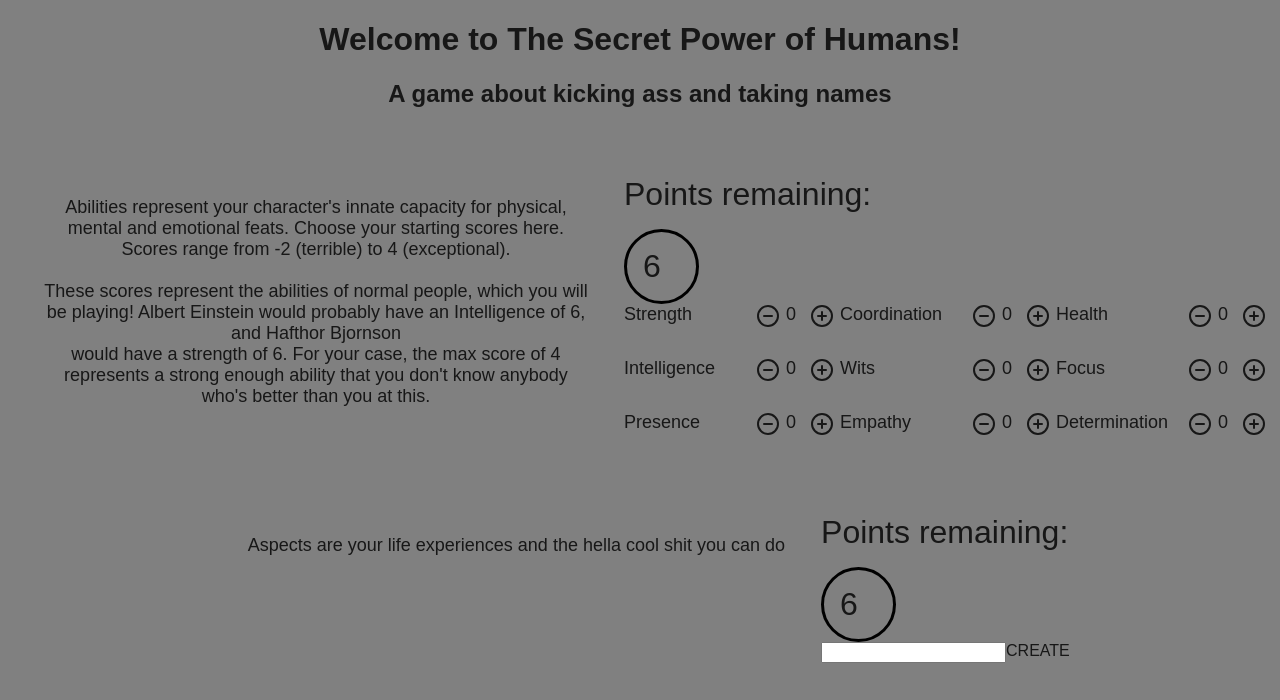
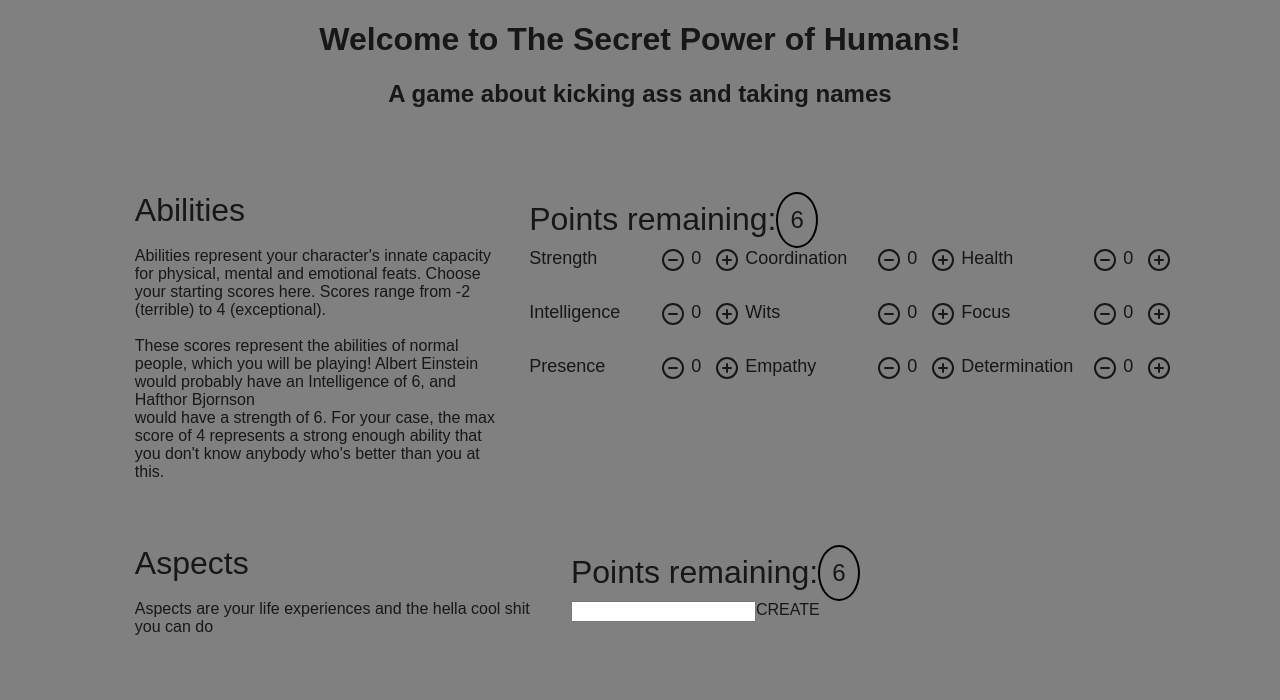
Before and after one commit to jamcentire/the-secret-power-of-humans, a Next.js app: page / in a window 1280 px wide. Shown: the top 700 px of the page. Built offline with nearby package versions, Linux system fonts and the light colour scheme.

Commit message:
Added CharCreator, CharCreatorSection components
to ensure styling consistency between blocks for ability creation,
aspect creation, etc. Also cleaned up a lot of styling

Next up: clean styling further for available points component relative
to creator itself

```diff
--- a/app/AbilitiesCreator.css
+++ b/app/AbilitiesCreator.css
@@ -1,12 +1,3 @@
 .abilities-creator {
-    justify-content: center;
     display: flex;
-    padding-top: 3em
 }
-
-.standard-text {
-    font-size: large;
-    text-align: center;
-    padding: 0 2em;
-    white-space: pre-wrap;
-}
--- a/app/AbilitiesCreator.tsx
+++ b/app/AbilitiesCreator.tsx
@@ -13,12 +13,6 @@ import { useCharacterCreatorContext, useCharacterCreatorDispatch } from './Chara
 import { AbilitiesTable } from './AbilitiesTable';
 import { AvailablePoints } from './AvailablePoints';
 
-const ABILITIES_TEXT = `
-Abilities represent your character's innate capacity for physical, mental and emotional feats. Choose your starting scores here. Scores range from -2 (terrible) to 4 (exceptional).
-
-These scores represent the abilities of normal people, which you will be playing! Albert Einstein would probably have an Intelligence of 6, and Hafthor Bjornson
-would have a strength of 6. For your case, the max score of 4 represents a strong enough ability that you don't know anybody who's better than you at this.
-`
 
 export const AbilitiesCreator = () => {
   const [availablePoints, setAvailablePoints] = useState(ABILITIES_STARTING_POINTS)
@@ -51,7 +45,6 @@ export const AbilitiesCreator = () => {
   // TODO: eventually move text styling into its own doc
   return (
     <div className='abilities-creator'>
-      <div className='standard-text'>{ABILITIES_TEXT}</div>
       <div>
         <AvailablePoints
           availablePoints={availablePoints}
--- a/app/AspectsCreator.css
+++ b/app/AspectsCreator.css
@@ -1,7 +1,5 @@
 .aspects-creator {
     display: flex;
-    justify-content: center;
-    padding-top: 3em
 }
 
 .standard-text {
--- a/app/AspectsCreator.tsx
+++ b/app/AspectsCreator.tsx
@@ -14,10 +14,6 @@ import { useState } from 'react';
 import { useCharacterCreatorContext, useCharacterCreatorDispatch } from './CharacterCreatorContext';
 import { AvailablePoints } from './AvailablePoints';
 import { NumberInceDec } from './NumberIncDec';
-
-const ABILITIES_TEXT = `
-Aspects are your life experiences and the hella cool shit you can do
-`
 
 interface AspectRowProps {
   name: string
@@ -95,7 +91,6 @@ export const AspectsCreator = () => {
   // TODO: eventually move text styling into its own doc to avoid duplication
   return (
     <div className='aspects-creator'>
-      <div className='standard-text'>{ABILITIES_TEXT}</div>
       <div className='aspects-table'>
         <AvailablePoints
           availablePoints={availablePoints}
--- a/app/AvailablePoints.css
+++ b/app/AvailablePoints.css
@@ -1,12 +1,10 @@
 .available-points-container {
     display: flex;
-    flex-direction: column;
-    justify-items: center;
+    align-items: center;
 }
 
 .available-points-text {
     font-size: xx-large;
-    padding-bottom: 0.5em;
 }
 
 .available-points-value {
@@ -16,7 +14,7 @@
     aspect-ratio: 1 / 1;
 
     border: 0.1em solid black;
-    font-size: xx-large;
+    font-size: x-large;
     border-radius: 50%;
     padding: 0.5em;
 }
--- /dev/null
+++ b/app/CharacterCreator.css
@@ -0,0 +1,8 @@
+.character-creator {
+    display: flex;
+    flex-direction: column;
+    margin: auto;
+    width: 85%;
+    padding-top: 4em;
+    gap: 4em;
+}
--- /dev/null
+++ b/app/CharacterCreator.tsx
@@ -0,0 +1,43 @@
+import './globals.css';
+import './CharacterCreator.css';
+
+import { ASPECTS_TEXT, ABILITIES_TEXT } from './Text';
+
+import { AbilitiesCreator } from './AbilitiesCreator'
+import { AspectsCreator } from './AspectsCreator'
+import { CharacterCreatorSection } from './CharacterCreatorSection'
+
+interface ExplainerTextProps {
+  title: string
+  body: string
+}
+
+const ExplainerText = (props: ExplainerTextProps) => {
+  return (
+    <div className='explainer-text'>
+      <div className='title'>
+        {props.title}
+      </div>
+      <div className='body'>
+        {props.body}
+      </div>
+    </div>
+  )
+}
+
+export const CharacterCreator = () => {
+  return (
+    <div className='character-creator'>
+      <CharacterCreatorSection
+        titleText={'Abilities'}
+        bodyText={ABILITIES_TEXT}
+        creator={<AbilitiesCreator/>}
+      ></CharacterCreatorSection>
+      <CharacterCreatorSection
+        titleText={'Aspects'}
+        bodyText={ASPECTS_TEXT}
+        creator={<AspectsCreator/>}
+      ></CharacterCreatorSection>
+    </div>
+  )
+}
--- /dev/null
+++ b/app/CharacterCreatorSection.css
@@ -0,0 +1,25 @@
+.character-creator-section {
+    display: flex;
+}
+
+.character-creator-section > :nth-child(1) {
+    flex: 2;
+}
+
+.character-creator-section > :nth-child(2) {
+    flex: 3;
+}
+
+.explainer-text {
+    text-align: left;
+    padding: 0 2em;
+    white-space: pre-wrap;
+}
+
+.explainer-text > .title {
+    font-size: xx-large;
+}
+
+.explainer-text > .body {
+    font-size: medium;
+}
--- /dev/null
+++ b/app/CharacterCreatorSection.tsx
@@ -0,0 +1,40 @@
+import './globals.css';
+import './CharacterCreatorSection.css';
+
+import { ASPECTS_TEXT, ABILITIES_TEXT } from './Text';
+
+import { AbilitiesCreator } from './AbilitiesCreator'
+import { AspectsCreator } from './AspectsCreator'
+
+interface ExplainerTextProps {
+  title: string
+  body: string
+}
+
+const ExplainerText = (props: ExplainerTextProps) => {
+  return (
+    <div className='explainer-text'>
+      <div className='title'>
+        {props.title}
+      </div>
+      <div className='body'>
+        {props.body}
+      </div>
+    </div>
+  )
+}
+
+interface CharacterCreatorSectionProps {
+  titleText: string
+  bodyText: string
+  creator: React.ReactNode
+}
+
+export const CharacterCreatorSection = (props: CharacterCreatorSectionProps) => {
+  return (
+    <div className='character-creator-section'>
+      <ExplainerText title={props.titleText} body={props.bodyText}/>
+      <div>{props.creator}</div>
+    </div>
+  );
+}
--- /dev/null
+++ b/app/Text.tsx
@@ -0,0 +1,10 @@
+export const ASPECTS_TEXT = `
+Aspects are your life experiences and the hella cool shit you can do
+`
+
+export const ABILITIES_TEXT = `
+Abilities represent your character's innate capacity for physical, mental and emotional feats. Choose your starting scores here. Scores range from -2 (terrible) to 4 (exceptional).
+
+These scores represent the abilities of normal people, which you will be playing! Albert Einstein would probably have an Intelligence of 6, and Hafthor Bjornson
+would have a strength of 6. For your case, the max score of 4 represents a strong enough ability that you don't know anybody who's better than you at this.
+`
--- a/app/page.tsx
+++ b/app/page.tsx
@@ -3,9 +3,8 @@
 import './globals.css';
 import './page.css';
 
-import { AbilitiesCreator } from './AbilitiesCreator'
-import { AspectsCreator } from './AspectsCreator'
 import { CharacterCreatorContextProvider } from './CharacterCreatorContext';
+import { CharacterCreator } from './CharacterCreator';
 
 export default function Home() {
   return (
@@ -13,10 +12,7 @@ export default function Home() {
       <h1 className='page-title'>Welcome to The Secret Power of Humans!</h1>
       <h2 className='page-subtitle'>A game about kicking ass and taking names</h2>
       <CharacterCreatorContextProvider children={
-        <>
-          <AbilitiesCreator></AbilitiesCreator>
-          <AspectsCreator></AspectsCreator>
-        </>
+        <CharacterCreator/>
       }
       ></CharacterCreatorContextProvider>
     </>
```
